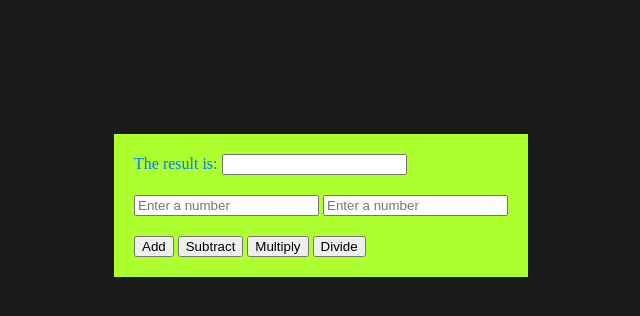
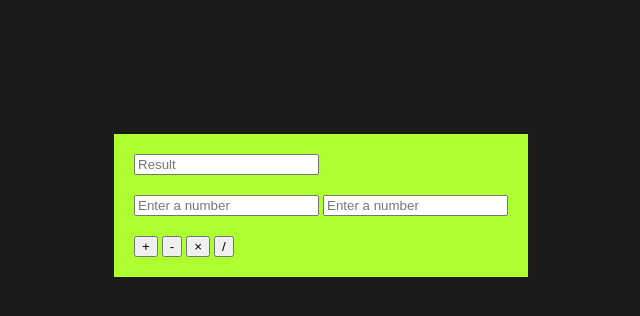
Before and after one commit to my612/MagiCalc, a plain HTML site: page index.html in a window 1280 px wide. Shown: the whole page, without its empty margins (319-959 px from the left). Drawn offline with Linux system fonts and the light colour scheme.

Commit message:
Changed the buttons to symbols

```diff
--- a/index.html
+++ b/index.html
@@ -9,19 +9,19 @@
   <body>
     <div class="container">
       <div class="result-wrapper">
-        <label for="output">The result is: </label>
-        <input type="textbox" name="output" readonly />
+        <!-- <label for="output">The result is: </label> -->
+        <input type="textbox" name="output" readonly placeholder="Result" />
       </div>
       <div class="input-wrapper">
         <input class="inputs" id="inp-1" placeholder="Enter a number" />
         <input class="inputs" id="inp-2" placeholder="Enter a number" />
       </div>
-      <div operations>
-        <button class="btns" id="add">Add</button>
+      <div class="operations">
+        <button class="btns" id="add">+</button>
 
-        <button class="btns" id="sub">Subtract</button>
-        <button class="btns" id="mul">Multiply</button>
-        <button class="btns" id="divi">Divide</button>
+        <button class="btns" id="sub">-</button>
+        <button class="btns" id="mul">×</button>
+        <button class="btns" id="divi">/</button>
         <script></script>
       </div>
       <script src="script.js"></script>
```
